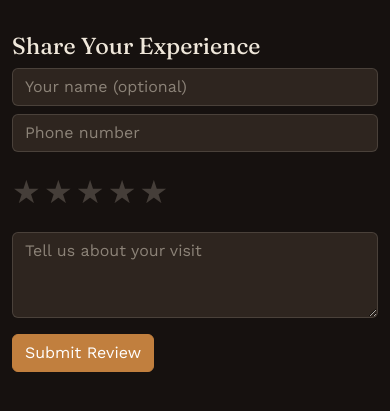
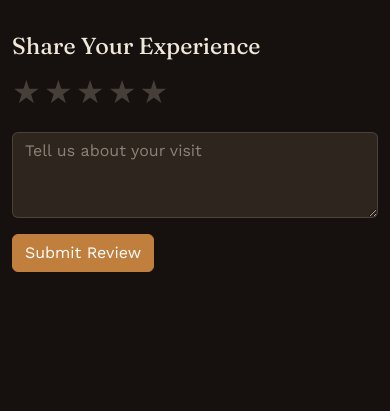
Before and after one commit to khadkashashi/CafeFlow, a Django app: page /review/ in a window 390 px wide. Shown: the part 230-641 px from the top of the page. Run offline with Django 5.2, Linux system fonts and the light colour scheme; the visitor is signed in with stand-in values (Sample User, id 1); data comes from the database, SQL or seed files in the repository; data that the repository does not hold is empty.

Commit message:
Simplify public review to require login instead of phone lookup, using Django's built-in next-redirect

```diff
--- a/landing/templates/landing/public_review.html
+++ b/landing/templates/landing/public_review.html
@@ -11,13 +11,8 @@
     .star-rating input:checked ~ label, .star-rating label:hover, .star-rating label:hover ~ label { color: var(--copper-bright, #D99A5C); }
 </style>
 
-{% if submitted %}
-<p class="text-success">Thanks for your feedback!</p>
-{% else %}
 <form method="post" style="max-width: 500px;">
     {% csrf_token %}
-    <input type="text" name="name" class="form-control mb-2" placeholder="Your name (optional)">
-    <input type="text" name="phone" class="form-control mb-3" placeholder="Phone number" required>
     <div class="star-rating">
         {% for i in "54321" %}
         <input type="radio" name="rating" id="star_{{ i }}" value="{{ i }}" required>
@@ -27,5 +22,4 @@
     <textarea name="comment" class="form-control mb-3" rows="3" placeholder="Tell us about your visit"></textarea>
     <button class="btn btn-primary">Submit Review</button>
 </form>
-{% endif %}
 {% endblock %}
--- a/landing/views.py
+++ b/landing/views.py
@@ -53,16 +53,21 @@ def leave_review(request, order_pk):
     return render(request, "landing/leave_review.html", {"order": order})
 
 
+@login_required
 def public_review(request):
-    submitted = False
+    customer, _ = Customer.objects.filter(user=request.user).first(), None
+    if not customer:
+        customer = Customer.objects.create(
+            user=request.user,
+            name=request.user.get_full_name() or request.user.username,
+            phone=request.user.phone,
+            email=request.user.email,
+        )
+
     if request.method == "POST":
-        phone = request.POST.get("phone", "").strip()
-        name = request.POST.get("name", "").strip()
         rating = request.POST.get("rating")
         comment = request.POST.get("comment", "").strip()
-        if phone and rating:
-            customer, _ = Customer.objects.get_or_create(phone=phone, defaults={"name": name or "Guest"})
+        if rating:
             Review.objects.create(customer=customer, rating=int(rating), comment=comment)
-            submitted = True
-
-    return render(request, "landing/public_review.html", {"submitted": submitted})
+            return redirect("landing:home")
+    return render(request, "landing/public_review.html", {})
```
